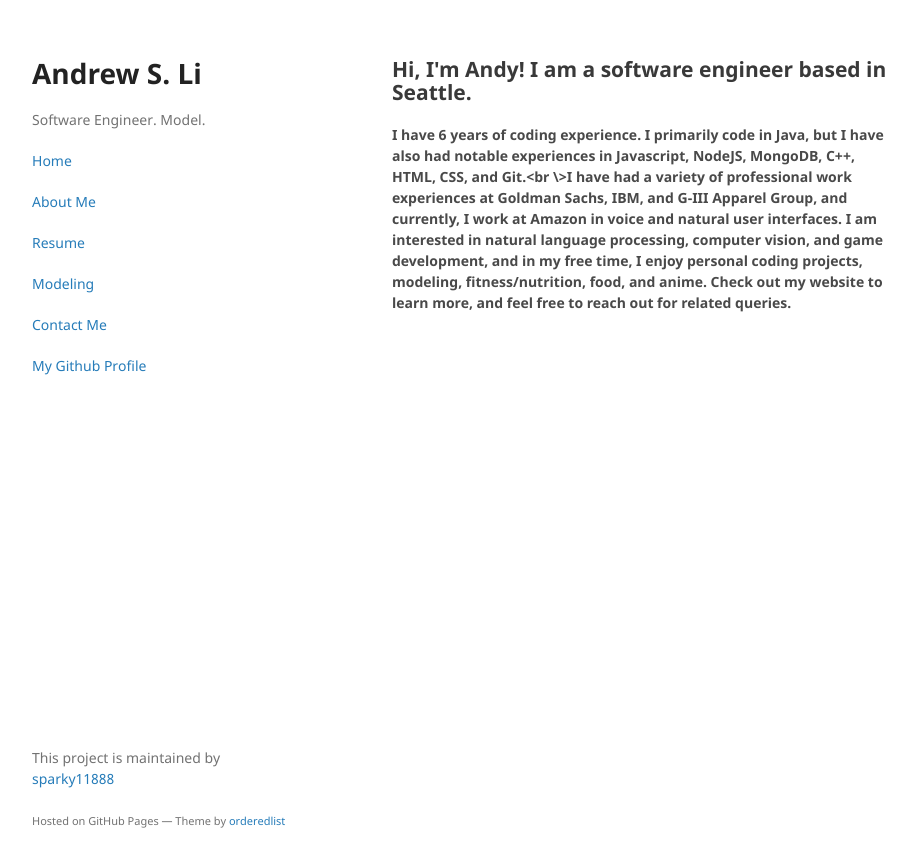
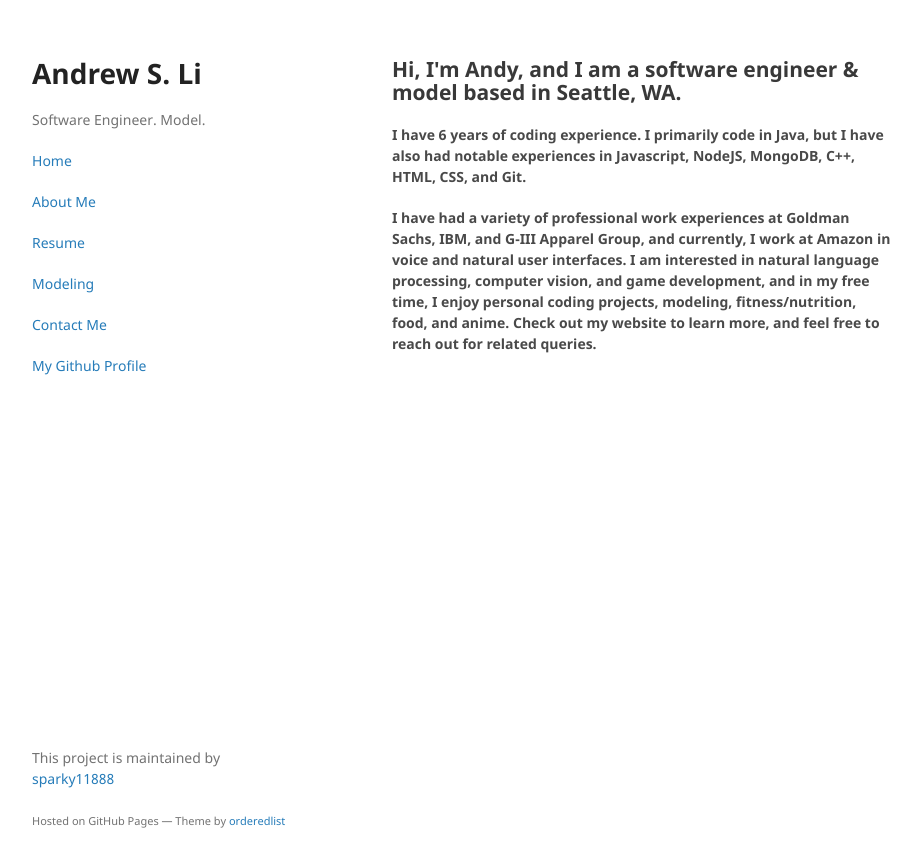
Before and after one commit to sparky11888/andysamuell, a Jekyll site: the page built from index.md, in a window 1280 px wide. Shown: the top 867 px of the page, without its empty margins (178-1099 px from the left). Built offline with Jekyll 4.4.1, drawn with Linux system fonts in a browser that asks for light colours.

Commit message:
line breaks to main page

```diff
--- a/index.md
+++ b/index.md
@@ -4,7 +4,9 @@
 ---
 <div class="blurb">
 
-  <h2>Hi, I'm Andy! I am a software engineer based in Seattle.</h2>
+  <h2>Hi, I'm Andy, and I am a software engineer &amp; model based in Seattle, WA.</h2>
 
-  <h4>I have 6 years of coding experience. I primarily code in Java, but I have also had notable experiences in Javascript, NodeJS, MongoDB, C++, HTML, CSS, and Git.<br \>I have had a variety of professional work experiences at Goldman Sachs, IBM, and G-III Apparel Group, and currently, I work at Amazon in voice and natural user interfaces. I am interested in natural language processing, computer vision, and game development, and in my free time, I enjoy personal coding projects, modeling, fitness/nutrition, food, and anime. Check out my website to learn more, and feel free to reach out for related queries.</h4>
+  <h4>I have 6 years of coding experience. I primarily code in Java, but I have also had notable experiences in Javascript, NodeJS, MongoDB, C++, HTML, CSS, and Git.</h4>
+
+  <h4>I have had a variety of professional work experiences at Goldman Sachs, IBM, and G-III Apparel Group, and currently, I work at Amazon in voice and natural user interfaces. I am interested in natural language processing, computer vision, and game development, and in my free time, I enjoy personal coding projects, modeling, fitness/nutrition, food, and anime. Check out my website to learn more, and feel free to reach out for related queries.</h4>
 </div><!-- /.blurb -->
```
